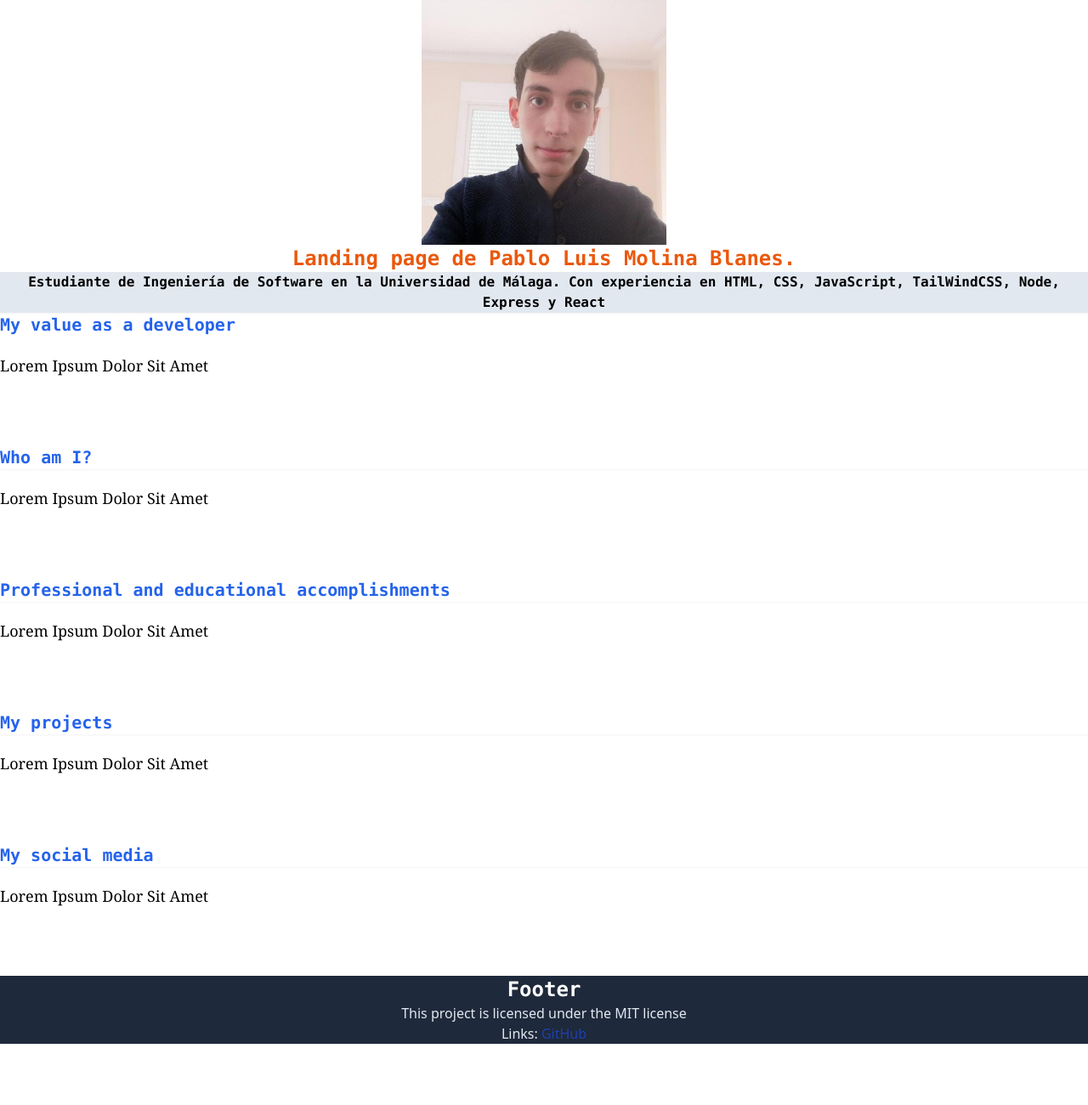
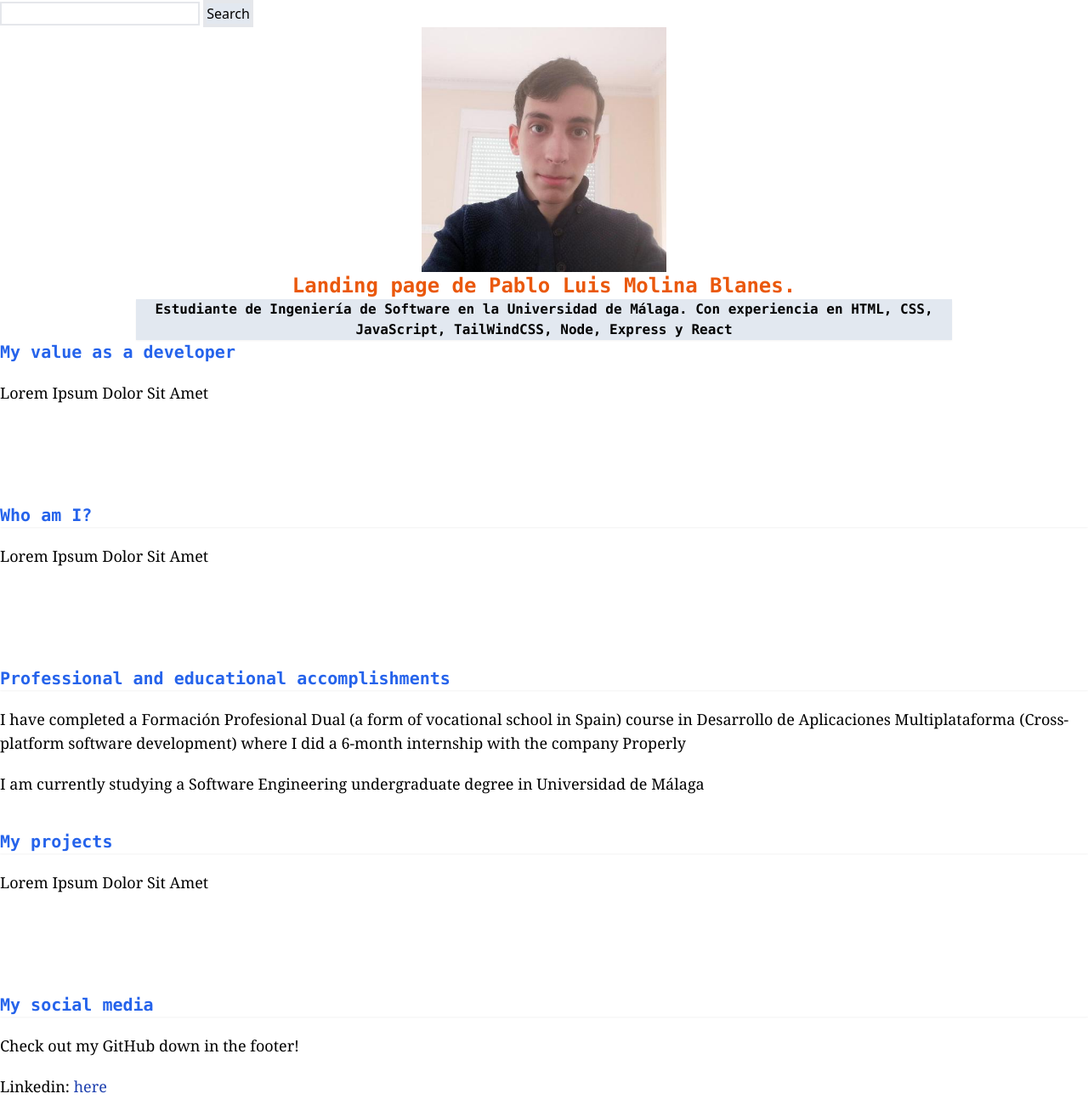
Before and after one commit to PabloLuisMolinaBlanes/LandingPageI, a website: page src/index.html in a window 1280 px wide. Shown: the top 1300 px of the page at 85% size. Before the commit the page ends 1228 px from the top, so only its background shows below. Drawn offline with Linux system fonts and the light colour scheme.

Commit message:
Added search bar and modified overall design

```diff
--- a/src/index.html
+++ b/src/index.html
@@ -1,23 +1,29 @@
 <!doctype html>
-<html>
+<html lang="es">
 <head>
   <meta charset="UTF-8">
   <meta name="viewport" content="width=device-width, initial-scale=1.0">
+  <script src="js/search_bar.js"></script>
   <link href="./output.css" rel="stylesheet">
+  <title>Pablo Luis Molina Blanes</title>
 </head>
 <body>
+  <input class="border-2" type="text"></input>
+  <button class="border-4 bg-slate-200" onclick="search(document.getElementsByTagName('input')[0].value)" type="button">Search</button>
   <div id="hero-section" class="gap-5">
     <div class="grid grid-cols-1 place-items-center">
-      <img class="size-72 col-span-1" src="../public/PabloLuisMolinaBlanes.jpeg">
+      <img alt="Fotografía de perfil" class="size-72 col-span-1" src="../public/PabloLuisMolinaBlanes.jpeg">
     </div>
-    <h1 class="text-2xl font-bold shadow-sm font-mono text-center text-orange-600">
+    <h1 class="text-2xl font-bold font-mono text-center text-orange-600">
       Landing page de Pablo Luis Molina Blanes.
     </h1>
-    <h2 class="bg-slate-200 text-base font-bold shadow-sm font-mono text-center gap-5">
-      Estudiante de Ingeniería de Software en la Universidad de Málaga. Con experiencia en HTML, CSS, JavaScript, TailWindCSS, Node, Express y React
-    </h2>
+    <div class="grid grid-cols-1 place-items-center">
+      <h2 class="bg-slate-200 w-3/4 text-base font-bold shadow-sm font-mono text-center gap-20">
+        Estudiante de Ingeniería de Software en la Universidad de Málaga. Con experiencia en HTML, CSS, JavaScript, TailWindCSS, Node, Express y React
+      </h2>
+    </div>
   </div>
-  <div class="grid grid-rows-5 grid-flow-row gap-20">
+  <div class="grid grid-rows-5 grid-flow-row gap-10">
     <div class="flex flex-col gap-5">
     <h2 class="font-mono text-xl font-bold text-blue-600">
       My value as a developer
@@ -34,7 +40,8 @@
     <h2 class="font-mono shadow-sm text-xl font-bold text-blue-600">
       Professional and educational accomplishments
     </h2>
-    <p class="font-serif text-lg">Lorem Ipsum Dolor Sit Amet</p>
+    <p class="font-serif text-lg">I have completed a Formación Profesional Dual (a form of vocational school in Spain) course in Desarrollo de Aplicaciones Multiplataforma (Cross-platform software development) where I did a 6-month internship with the company Properly</p>
+    <p class="font-serif text-lg">I am currently studying a Software Engineering undergraduate degree in Universidad de Málaga</p>
   </div>
   <div class="flex flex-col gap-5">
     <h2 class="font-mono shadow-sm text-xl font-bold text-blue-600">
@@ -46,13 +53,14 @@
     <h2 class="font-mono shadow-sm text-xl font-bold text-blue-600">
       My social media
     </h2>
-    <p class="font-serif text-lg">Lorem Ipsum Dolor Sit Amet</p>
+    <p class="font-serif text-lg">Check out my GitHub down in the footer!</p>
+    <p class="font-serif text-lg">Linkedin: <a class="text-blue-800 hover:text-black" href="https://www.linkedin.com/in/pablo-luis-molina-blanes/">here</a></p>
   </div>
   <div class="bg-slate-800 grid grid-cols-1 place-items-center" id="footer">
     <h1 class="font-mono text-2xl font-bold text-white">Footer</h1>
     <div id="copyright-and-others" class="flex flex-col">
       <p class="text-slate-200">This project is licensed under the MIT license</p>
-      <p class="text-slate-200 text-center">Links: <a class="text-blue-800" href="https://github.com/PabloLuisMolinaBlanes">GitHub</a></p>
+      <p class="text-slate-200 text-center">Links: <a class="text-blue-800 hover:text-white" href="https://github.com/PabloLuisMolinaBlanes">GitHub</a></p>
     </div>
   </div>
 </div>
--- a/src/js/search_bar.js
+++ b/src/js/search_bar.js
@@ -0,0 +1,8 @@
+function search(text) {
+    const tree = [...document.getElementsByTagName("p")];
+    tree.forEach((child) => {
+        if (child.innerHTML.includes(text)) {
+            child.className += " bg-yellow-100"
+        }
+    })
+}
```
Also changed, not shown: public/logoRadioPlatform.svg (added), src/output.css.
